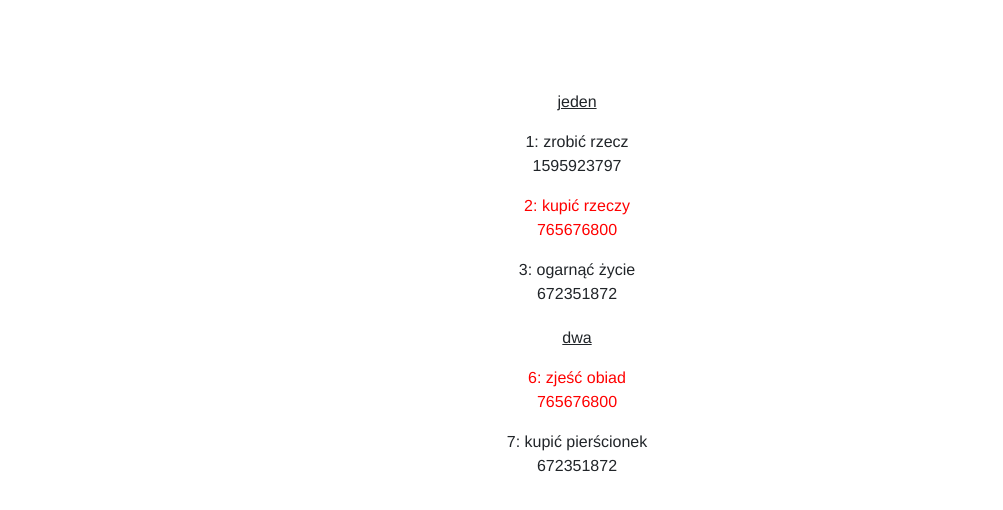
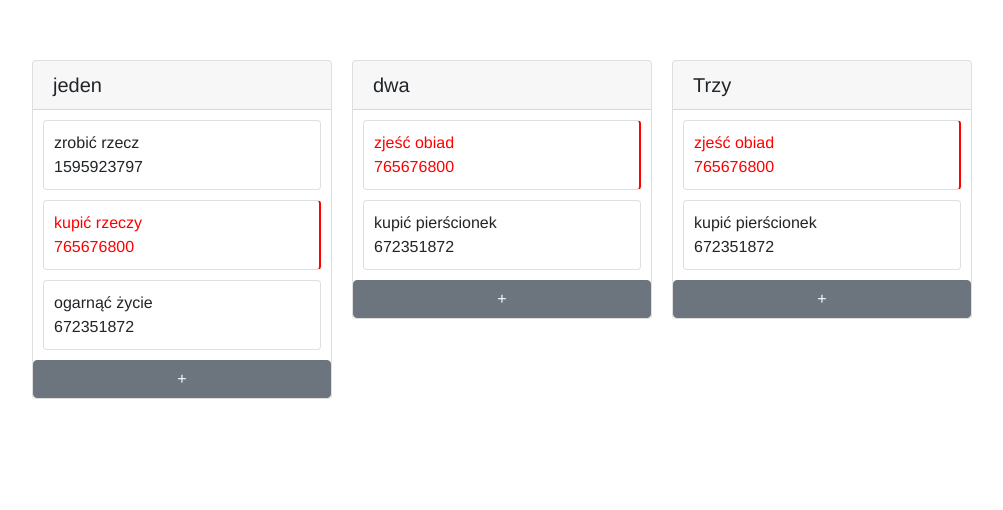
Before and after one commit to damianzolkos/taskmanager, a Vue app: page / in a window 1280 px wide. Shown: the top 510 px of the page, without its empty margins (63-1066 px from the left). Built offline with nearby package versions, Linux system fonts and the light colour scheme; the HTML template or start-up script is replaced by a standard one.

Commit message:
basic styling

```diff
--- a/src/App.vue
+++ b/src/App.vue
@@ -1,27 +1,33 @@
 <template>
     <div id="app">
-<draggable class="category" :animation="200" group="categories">
+      <div class="container">
+              <draggable :animation="200" group="categories" class="">
                 <div
                 v-for="column in columns"
                 :key="column.title"
-          class=""
+                class="card bigcard d-inline-flex"
                 >
-          <p class="categorytitle">{{column.title}}</p>
+
+                  <h5 class="card-header">{{column.title}}</h5>
+
                   <draggable :list="column.tasks" :animation="200" ghost-class="ghost-card" group="tasks">
                     <div
                       v-for="(task) in column.tasks"
                       :key="task.id"
                       :task="task"
-              class="mt-3 cursor-move"
+                      class="card smallcard"
                       v-bind:class="{ faved: task.isFaved }"
                       >
-            {{task.id}}: {{task.title}}
+                      {{task.title}}
                       <br>
                       {{task.timestamp}}
                     </div>
                   </draggable>
+
+                  <button type="button" class="btn btn-secondary">+</button>
                 </div>
               </draggable>
+      </div>
     </div>
 </template>
 
@@ -76,6 +82,23 @@ export default class App extends Vue {
               isFaved: false
             }
           ]
+        },
+        {
+          title: "Trzy",
+          tasks: [
+            {
+              id: 6,
+              title: "zjeść obiad",
+              timestamp: "765676800",
+              isFaved: true
+            },
+            {
+              id: 7,
+              title: "kupić pierścionek",
+              timestamp: "672351872",
+              isFaved: false
+            }
+          ]
         }
     ]
 }
@@ -84,11 +107,10 @@ export default class App extends Vue {
 
 <style>
 #app {
+  margin-top: 50px;
   font-family: Avenir, Helvetica, Arial, sans-serif;
   -webkit-font-smoothing: antialiased;
   -moz-osx-font-smoothing: grayscale;
-  text-align: center;
-  margin-top: 60px;
 }
 .category {
   margin-top: 20px;
@@ -100,5 +122,17 @@ export default class App extends Vue {
 }
 .faved {
   color: red;
+  border-right: 2px solid red;
+}
+.bigcard {
+  width: 300px;
+  margin: 10px;
+}
+.smallcard {
+  padding: 10px;
+  margin: 10px;
+}
+draggable {
+  display: inline-block;
 }
 </style>
```
Lines whose indentation alone changed are shown as unchanged.
